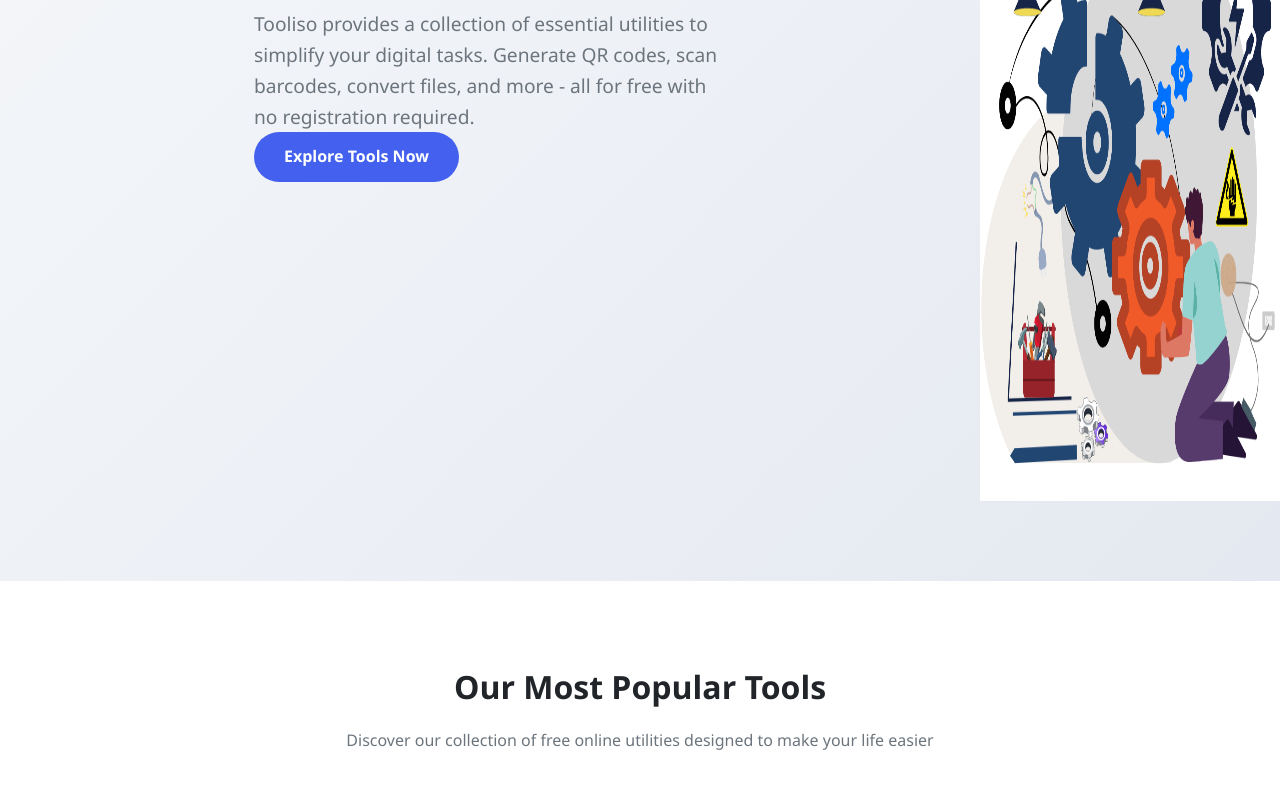
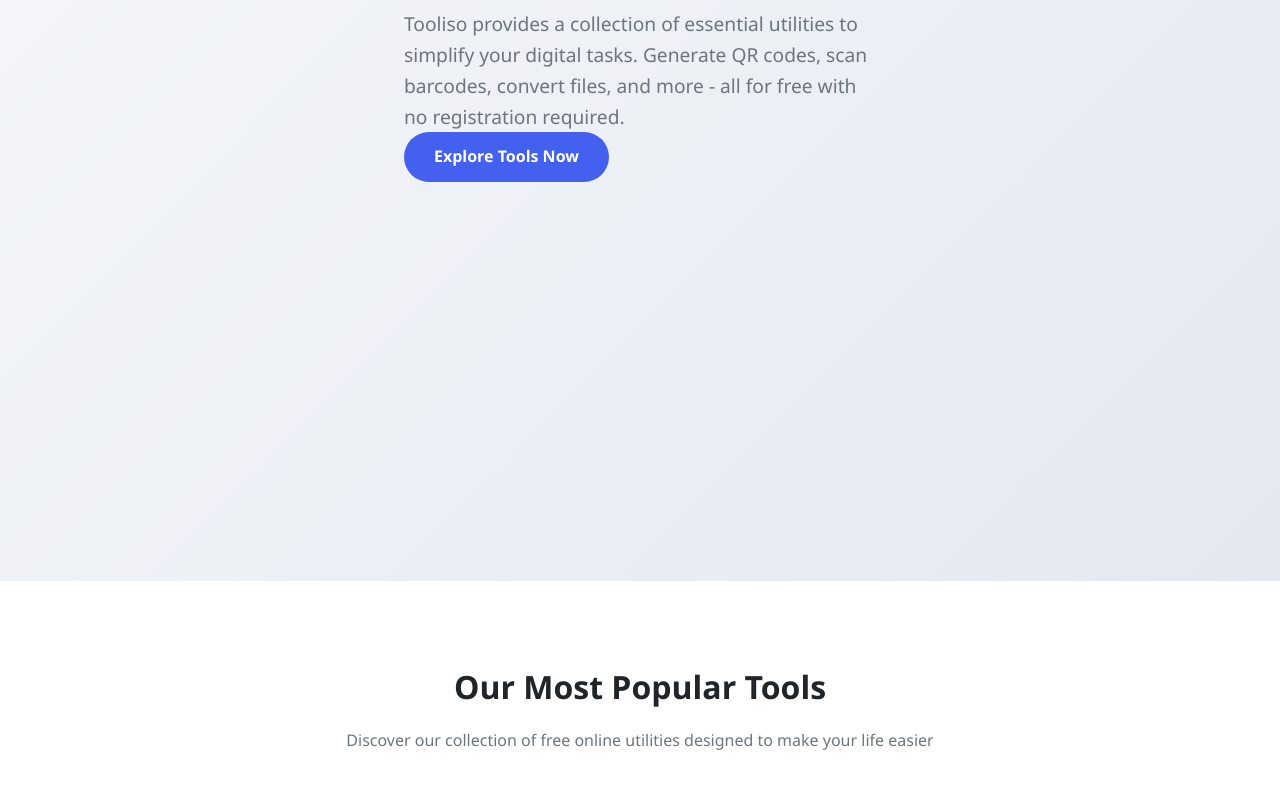
Before and after one commit to AlizaibWEBdev/tooliso, a plain HTML site: page index.html in a window 1280 px wide. Shown: the part 297-1087 px from the top of the page. Drawn offline with Linux system fonts and the light colour scheme.

Commit message:
add hero section

```diff
--- a/index.html
+++ b/index.html
@@ -159,9 +159,9 @@
         }
         .hero img {
 
-          width: 300px;
-            height: auto;
-            margin-top: 20px;
+            display: none;
+
+
         }
         .hero h1 {
             font-size: 2.5rem;
@@ -170,6 +170,7 @@
         }
         .hero .container{
             width: 40%;
+            min-width: 300px;
            text-align: start;
         }
         .hero p {
```
Also changed, not shown: vercel.json (added).
